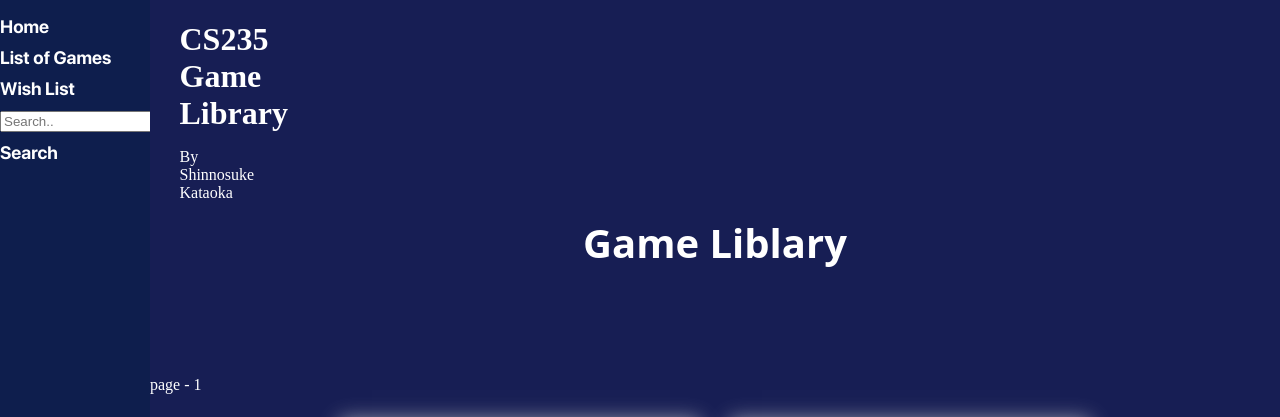
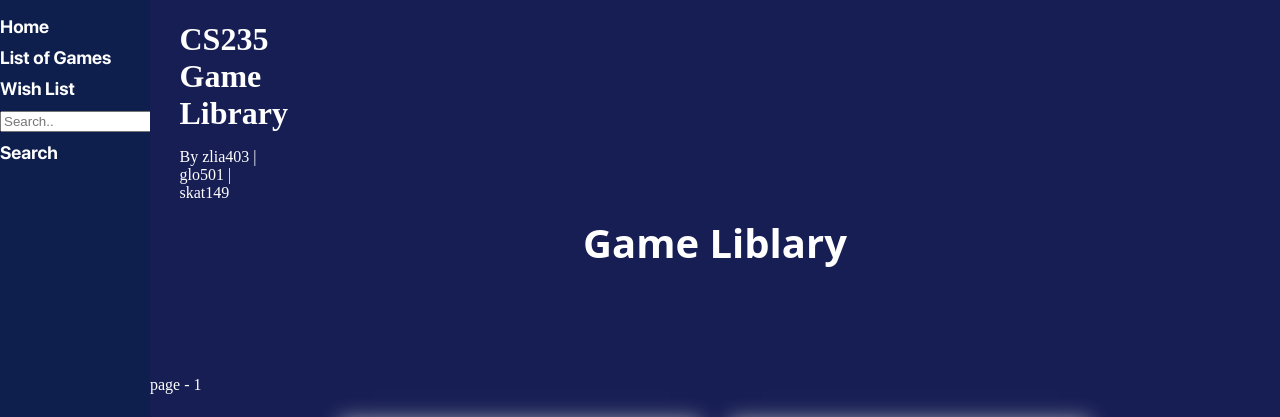
Before and after one commit to KingsleyLeung03/cs235-2023-gameswebapp-assignment-zlia403_glo501_skat149, a Flask app: page /games in a window 1280 px wide. Shown: the top 417 px of the page. Run offline with Flask 3, Linux system fonts and the light colour scheme; some libraries are stand-ins or nearby versions.

Commit message:
change auther name of the page and copyright

```diff
--- a/games/templates/footer.html
+++ b/games/templates/footer.html
@@ -1 +1 @@
-<p class="copyright">🄫Shinnosuke Kataoka 2023</p>
+<p class="copyright">🄫zlia403 | glo501 | skat149: 2023</p>
--- a/games/templates/header.html
+++ b/games/templates/header.html
@@ -1,6 +1,6 @@
 <div class="page_title">
     <h1>CS235 Game Library</h1>
-    <p>By Shinnosuke Kataoka</p>
+    <p>By zlia403 | glo501 | skat149</p>
 
 </div>
 <!-- old nav list -->
```
